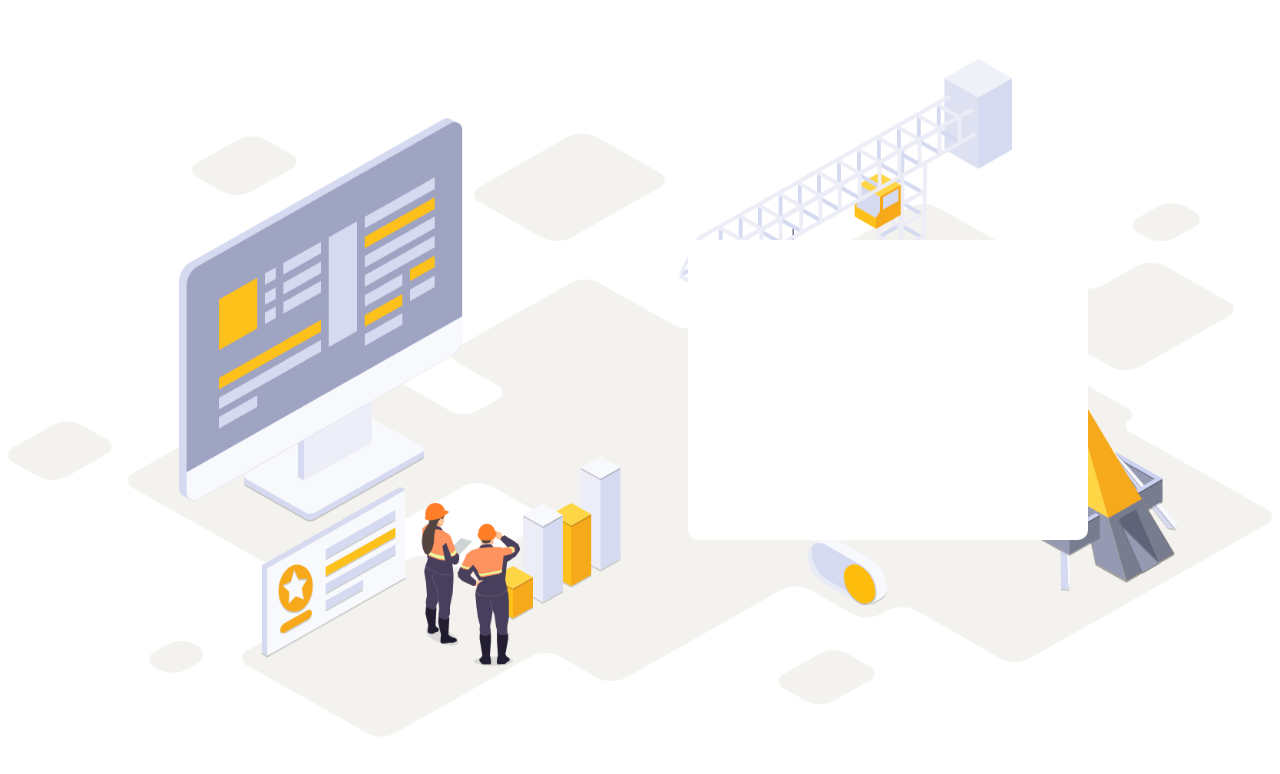
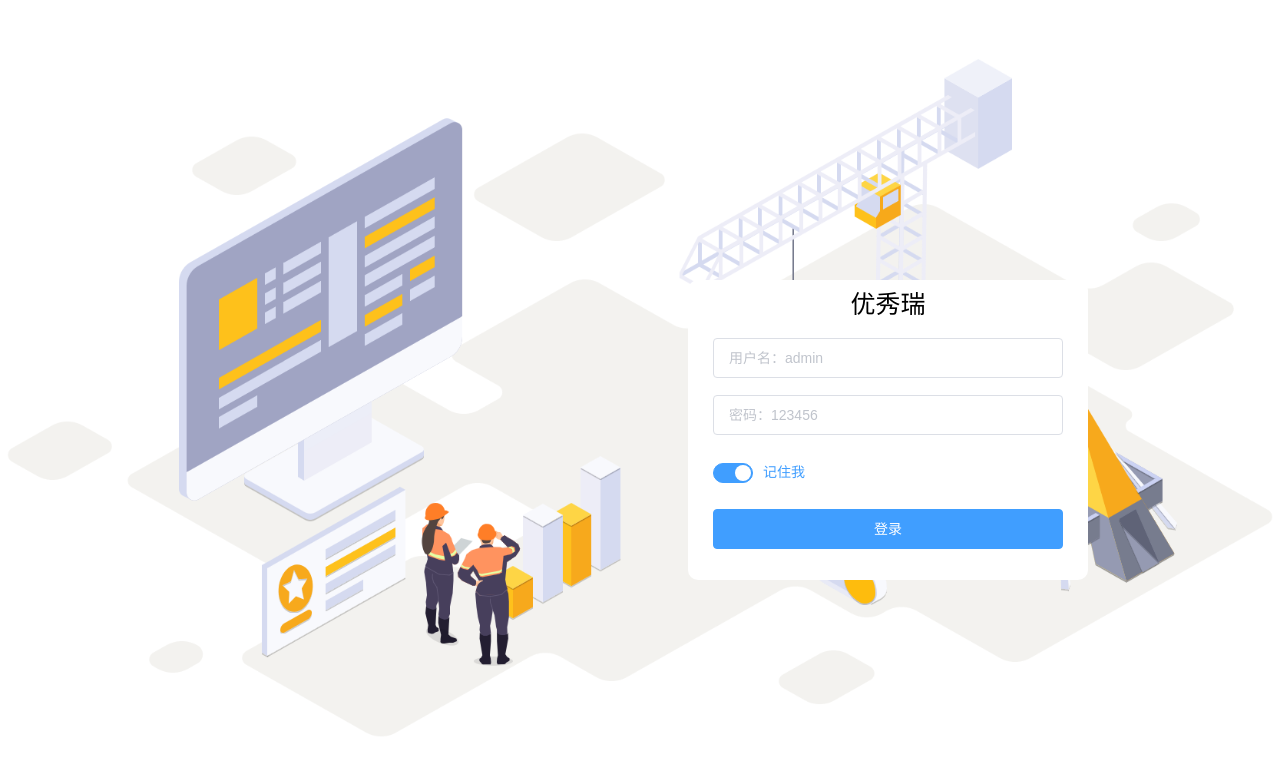
Before and after one commit to youxiurui/vue2-youxiurui-admin, a Vue app: page /#/login in a window 1280 px wide. Shown: the top 774 px of the page. Built offline with nearby package versions, Linux system fonts and the light colour scheme.

Commit message:
登录、404

```diff
--- a/src/App.vue
+++ b/src/App.vue
@@ -20,10 +20,13 @@ export default {
 }
 
 html,
-body,
-#app {
+body{
   width: 100%;
   height: 100%;
 }
+#app{
+  height: 100%;
+  min-width: 1200px;
+}
 
 </style>
--- a/src/pages/404/404.vue
+++ b/src/pages/404/404.vue
@@ -15,12 +15,12 @@ export default {
 #wrong-page {
     width: 100%;
     height: 100%;
+    min-width: 1200px;
     text-align: center;
     position: relative;
     background-image: url('@/assets/images/404.png');
     background-size: contain;
     background-repeat: no-repeat;
-    background-attachment: fixed;
     background-position: center center;
 }
 .btn{
--- a/src/pages/Login/Login.vue
+++ b/src/pages/Login/Login.vue
@@ -1,38 +1,106 @@
 <template>
   <div id="login">
-    <div class="form">
-
+    <div class="form-box">
+      <span class="title">优秀瑞</span>
+      <el-form label-position="right" :rules="rules" class="login-form" ref="form" :model="form">
+        <el-form-item class="form-item" prop="username">
+          <el-input class="form-input" v-model="form.username" placeholder="用户名：admin"></el-input>
+        </el-form-item>
+        <el-form-item class="form-item" prop="userpassword">
+          <el-input class="form-input" v-model="form.userpassword" placeholder="密码：123456"></el-input>
+        </el-form-item>
+        <el-form-item class="form-item">
+          <el-switch v-model="isRemember" active-text="记住我"></el-switch>
+        </el-form-item>
+        <el-form-item>
+          <el-button class="form-btn" type="primary">登录</el-button>
+        </el-form-item>
+      </el-form>
     </div>
   </div>
 </template>
 
 <script>
 export default {
+  data() {
+    return {
+      form: {
+        username: '',
+        userpassword: ''
+      },
+      isRemember: true,
+      rules: {
+        username: [
+          { required: true, message: '请输入用户名', trigger: 'blur' },
+        ],
+        userpassword: [
+          { required: true, message: '请输入密码', trigger: 'blur' },
+        ]
+      }
+    }
+  },
 }
 
 </script>
 
 <style scoped>
-#login{
+#login {
+  /* width: calc(100% - 150px); */
+  /* height: calc(100% - 50px); */
   width: 100%;
   height: 100%;
-    text-align: center;
+  min-width: 1200px;
   position: relative;
   background-image: url('@/assets/images/background.png');
   background-size: contain;
   background-repeat: no-repeat;
-    background-attachment: fixed;
   background-position: center center;
-    overflow: hidden;
 }
-.form{
+
+.form-box {
   position: absolute;
-    top: 30%;
+  top: 35%;
   right: 15%;
   width: 400px;
   height: 300px;
   border-radius: 10px;
-    background-color: rgba(255,255,255);
+  background-color: rgba(255, 255, 255);
   box-shadow: 0 0 10px rgba()
 }
-</style>
+
+.title {
+  display: block;
+  width: 100%;
+  height: 50px;
+  font-size: 25px;
+  line-height: 50px;
+  text-align: center;
+  /* padding-left: 10px; */
+  /* background-color: aqua; */
+}
+
+.login-form {
+  width: 100% !important;
+  height: 250px !important;
+  display: flex;
+  flex-wrap: wrap;
+  align-content: space-around;
+  /* background-color: aquamarine; */
+}
+
+.form-item {
+  margin-top: 0px;
+  margin-bottom: 0px !important;
+}
+
+.form-input {
+  width: 350px;
+}
+
+.form-btn {
+  width: 350px;
+}
+
+::v-deep .el-form-item__content {
+  margin-left: 25px !important;
+}</style>
```
Also changed, not shown: src/main.js (+9 -1 lines), src/pages/Layout/Layout.vue (+7 -6 lines). Lines whose indentation alone changed are shown as unchanged.
